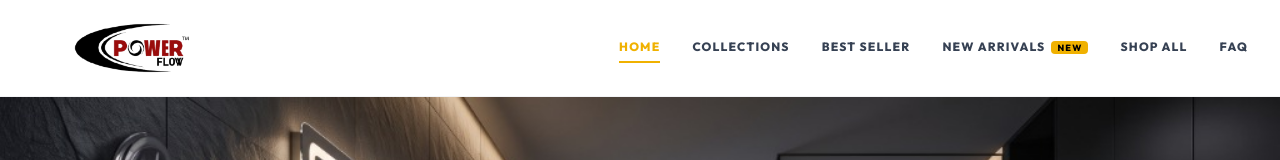
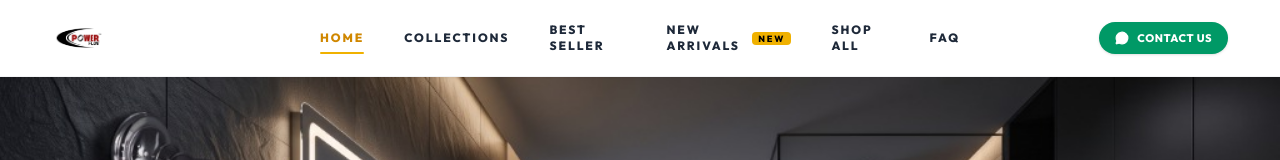
Before and after one commit to furyx002/Showcase-Site, a Next.js app in the folder frontend/: page / in a window 1280 px wide. Shown: the top 160 px of the page. Built offline with nearby package versions, Linux system fonts and the light colour scheme; no server answers.

Commit message:
Redesign header with centered navigation, clean logo positioning, and WhatsApp contact CTA

```diff
--- a/frontend/src/components/SiteHeader.jsx
+++ b/frontend/src/components/SiteHeader.jsx
@@ -3,7 +3,7 @@
 import React, { useState, useEffect } from 'react';
 import Link from 'next/link';
 import { usePathname } from 'next/navigation';
-import { Menu, X } from 'lucide-react';
+import { Menu, X, MessageCircle } from 'lucide-react';
 import { useSettings } from '../lib/useSettings';
 
 export default function SiteHeader() {
@@ -30,24 +30,24 @@ export default function SiteHeader() {
   return (
     <>
       {/* Main Header */}
-      <header className="bg-white border-b border-gray-100 sticky top-0 z-40">
-        <div className="max-w-[1600px] mx-auto px-4 lg:px-8 py-4 lg:py-5 flex items-center justify-between">
+      <header className="bg-white border-b border-gray-100 sticky top-0 z-40 shadow-xs">
+        <div className="max-w-[1600px] mx-auto px-4 lg:px-10 py-3 lg:py-4 flex items-center justify-between relative">
 
           {/* Left: Mobile Menu Button & Desktop Logo */}
-          <div className="flex items-center space-x-6">
+          <div className="flex items-center">
             <button
               onClick={() => setSidebarOpen(true)}
               className="p-2 -ml-2 text-gray-800 hover:text-black transition-colors z-10 lg:hidden"
               aria-label="Open Menu"
             >
-              <Menu className="w-7 h-7 sm:w-8 sm:h-8" />
+              <Menu className="w-6 h-6 sm:w-7 sm:h-7" />
             </button>
 
-            <Link href="/" className="hidden lg:flex items-center z-10">
+            <Link href="/" className="hidden lg:flex items-center group">
               <img
                 src="/logo.png"
                 alt="Power Flow Logo"
-                className="h-12 lg:h-14 w-auto object-contain scale-[2] origin-left"
+                className="h-9 lg:h-11 w-auto object-contain transition-transform group-hover:scale-105"
               />
             </Link>
           </div>
@@ -57,35 +57,48 @@ export default function SiteHeader() {
             <img
               src="/logo.png"
               alt="Power Flow Logo"
-              className="h-12 sm:h-16 w-auto object-contain scale-[2.2] sm:scale-[2.5]"
+              className="h-8 sm:h-10 w-auto object-contain"
             />
           </Link>
 
-          {/* Desktop Navigation Links */}
-          <nav className="hidden lg:flex items-center space-x-8 text-xs font-black tracking-widest text-gray-700">
-            <Link href="/" className={`hover:text-yellow-500 transition-colors uppercase py-1.5 border-b-2 ${isActive('/') ? 'text-yellow-500 border-yellow-500' : 'border-transparent'}`}>
+          {/* Desktop Navigation Links (Centered mathematically) */}
+          <nav className="hidden lg:flex items-center space-x-8 xl:space-x-10 text-[11px] xl:text-xs font-black tracking-[0.16em] text-gray-800 absolute left-1/2 -translate-x-1/2">
+            <Link href="/" className={`hover:text-yellow-600 transition-colors uppercase py-2 relative ${isActive('/') ? 'text-yellow-600 after:absolute after:bottom-0 after:left-0 after:right-0 after:h-[2px] after:bg-yellow-500 after:rounded-full' : ''}`}>
               HOME
             </Link>
-            <Link href="/collections" className={`hover:text-yellow-500 transition-colors uppercase py-1.5 border-b-2 ${isActive('/collections') ? 'text-yellow-500 border-yellow-500' : 'border-transparent'}`}>
+            <Link href="/collections" className={`hover:text-yellow-600 transition-colors uppercase py-2 relative ${isActive('/collections') ? 'text-yellow-600 after:absolute after:bottom-0 after:left-0 after:right-0 after:h-[2px] after:bg-yellow-500 after:rounded-full' : ''}`}>
               COLLECTIONS
             </Link>
-            <Link href="/best-seller" className={`hover:text-yellow-500 transition-colors uppercase py-1.5 border-b-2 ${isActive('/best-seller') ? 'text-yellow-500 border-yellow-500' : 'border-transparent'}`}>
+            <Link href="/best-seller" className={`hover:text-yellow-600 transition-colors uppercase py-2 relative ${isActive('/best-seller') ? 'text-yellow-600 after:absolute after:bottom-0 after:left-0 after:right-0 after:h-[2px] after:bg-yellow-500 after:rounded-full' : ''}`}>
               BEST SELLER
             </Link>
-            <Link href="/new-arrivals" className={`hover:text-yellow-500 transition-colors uppercase py-1.5 border-b-2 flex items-center gap-1.5 ${isActive('/new-arrivals') ? 'text-yellow-500 border-yellow-500' : 'border-transparent'}`}>
+            <Link href="/new-arrivals" className={`hover:text-yellow-600 transition-colors uppercase py-2 relative flex items-center gap-1.5 ${isActive('/new-arrivals') ? 'text-yellow-600 after:absolute after:bottom-0 after:left-0 after:right-0 after:h-[2px] after:bg-yellow-500 after:rounded-full' : ''}`}>
               <span>NEW ARRIVALS</span>
               <span className="bg-yellow-500 text-black text-[9px] px-1.5 py-0.5 font-black rounded-sm leading-none">NEW</span>
             </Link>
-            <Link href="/shop-all" className={`hover:text-yellow-500 transition-colors uppercase py-1.5 border-b-2 ${isActive('/shop-all') ? 'text-yellow-500 border-yellow-500' : 'border-transparent'}`}>
+            <Link href="/shop-all" className={`hover:text-yellow-600 transition-colors uppercase py-2 relative ${isActive('/shop-all') ? 'text-yellow-600 after:absolute after:bottom-0 after:left-0 after:right-0 after:h-[2px] after:bg-yellow-500 after:rounded-full' : ''}`}>
               SHOP ALL
             </Link>
-            <Link href="/faq" className={`hover:text-yellow-500 transition-colors uppercase py-1.5 border-b-2 ${isActive('/faq') ? 'text-yellow-500 border-yellow-500' : 'border-transparent'}`}>
+            <Link href="/faq" className={`hover:text-yellow-600 transition-colors uppercase py-2 relative ${isActive('/faq') ? 'text-yellow-600 after:absolute after:bottom-0 after:left-0 after:right-0 after:h-[2px] after:bg-yellow-500 after:rounded-full' : ''}`}>
               FAQ
             </Link>
           </nav>
 
-          {/* Mobile Balance Spacer */}
-          <div className="w-7 h-7 sm:w-8 sm:h-8 lg:hidden z-10"></div>
+          {/* Right Action / Contact Button */}
+          <div className="flex items-center space-x-3">
+            <a
+              href={`https://wa.me/${(settings?.whatsappNumber || '+923006255511').replace(/[^0-9]/g, '')}`}
+              target="_blank"
+              rel="noopener noreferrer"
+              className="hidden lg:flex items-center gap-2 bg-emerald-600 hover:bg-emerald-700 text-white text-[11px] font-black tracking-wider uppercase px-4 py-2 rounded-full transition-all shadow-sm hover:shadow hover:-translate-y-0.5"
+            >
+              <MessageCircle className="w-3.5 h-3.5 fill-current" />
+              <span>Contact Us</span>
+            </a>
+
+            {/* Mobile Right Balance Spacer */}
+            <div className="w-6 h-6 lg:hidden z-10"></div>
+          </div>
         </div>
       </header>
 
```
